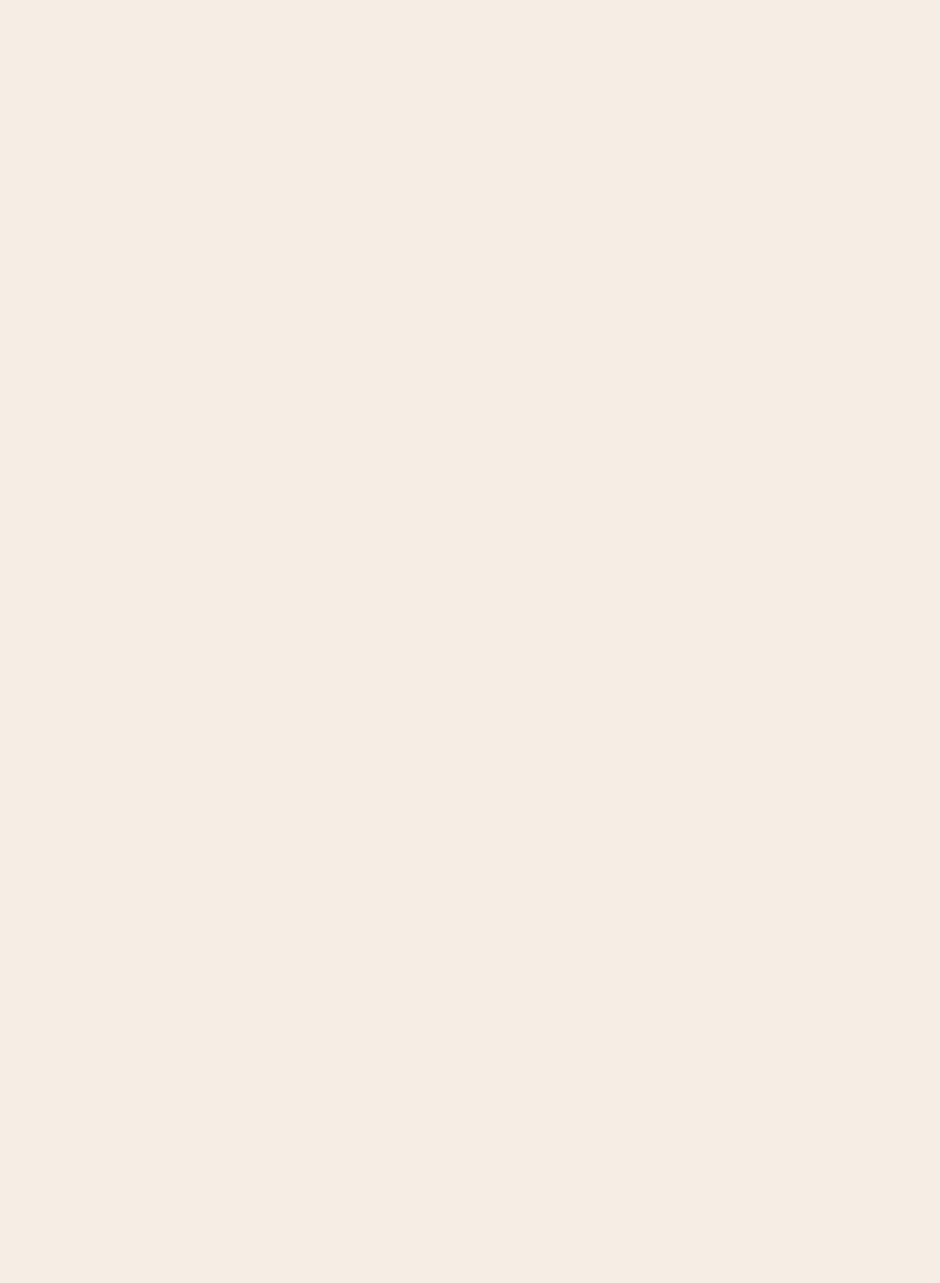
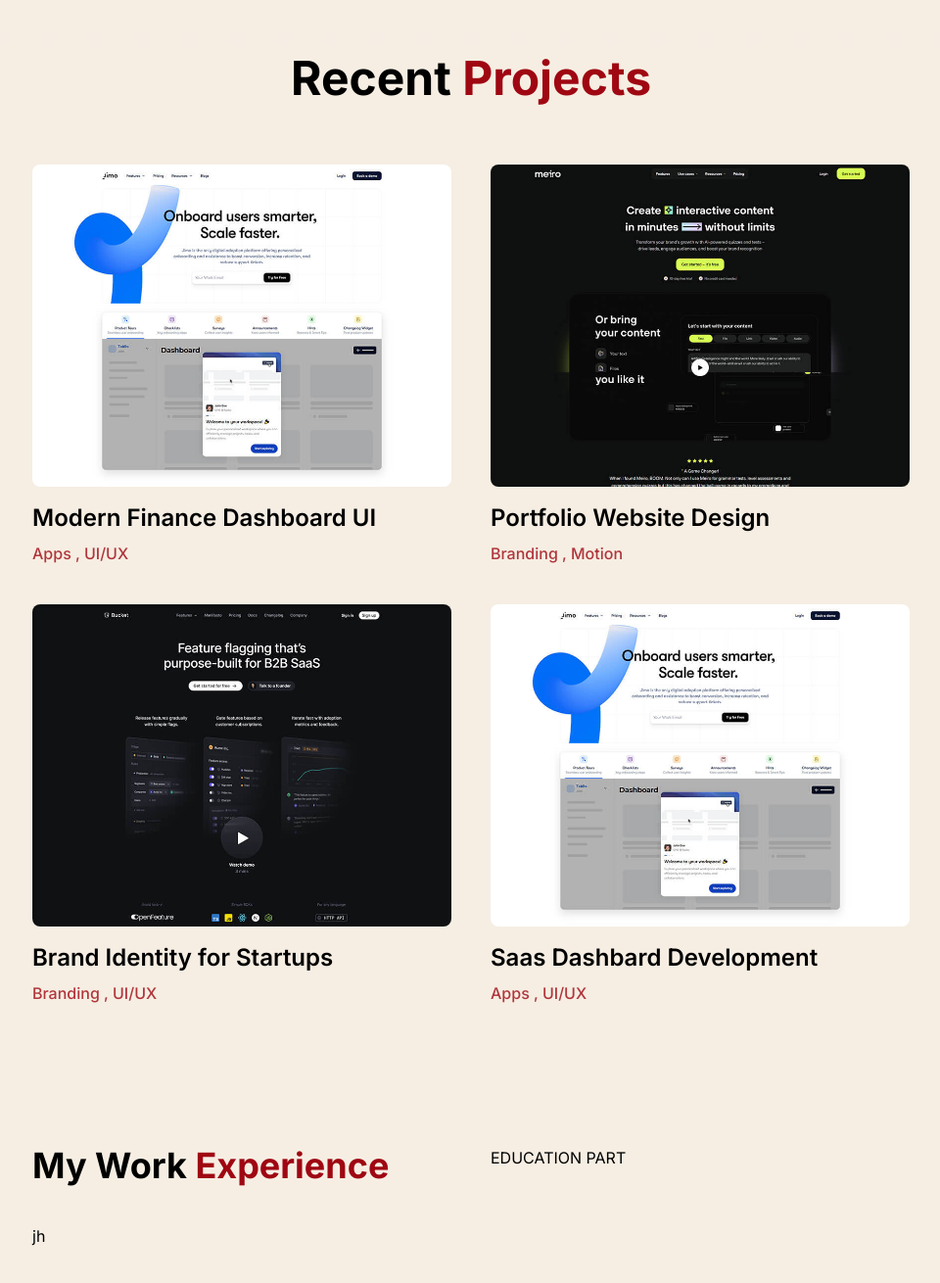
Before and after one commit to ZaraF26/Zara-Portfolio, a Next.js app: page / in a window 1280 px wide. Shown: the part 744-2054 px from the top of the page at 98% size, without its empty margins (159-1119 px from the left). Before the commit the page ends 800 px from the top, so only its background shows below. Built offline with nearby package versions, Linux system fonts and the light colour scheme.

Commit message:
added project section

```diff
--- a/app/layout.tsx
+++ b/app/layout.tsx
@@ -23,7 +23,7 @@ export default function RootLayout({
   return (
     <html lang="en">
       <body
-        className={`${font.className} antialiased bg-[#F6EEE5]`}>
+        className={`${font.className} antialiased bg-[#F6EEE3]`}>
           <ResponsiveNav/>
         {children}
         <Analytics/>
--- a/components/Home/Home.tsx
+++ b/components/Home/Home.tsx
@@ -1,9 +1,13 @@
 import React from 'react'
 import Hero from './Hero/Hero';
+import Projects from './Projects/Projects';
+import Resume from './Resume/Resume';
 
 const Home = () => {
   return <div className='overflow-hidden'>
     <Hero/>
+    <Projects/>
+    <Resume/>
   </div>
 };
 
--- /dev/null
+++ b/components/Home/Projects/Projects.tsx
@@ -0,0 +1,68 @@
+import React from 'react';
+import Image from 'next/image';
+
+const Projects = () => {
+  return <div className='pt016 pb-16'>
+      <h1 className='text-center text-2xl md:text-4xl xl:text-5xl font-bold text-black'>Recent
+        <span className='text-red-800'> Projects</span>
+        </h1>
+        <div className='w-[70%] mx-auto grid grid-cols-1 md:grid-cols-2 gap-10 mt-16'>
+            {/* Project 1 */}
+            <div>
+                <Image
+                src='/images/p1.jpg'
+                alt='img'
+                width={800} height={650}
+                className='rounded-lg'/>
+                <h1 className='mt-4 text-xl sm:text-2xl font-semibold text-black'>
+                    Modern Finance Dashboard UI
+                    </h1>
+                    <h1 className='pt-2 font-medium text-red-800/80 '>Apps , UI/UX</h1>
+            </div>
+
+             {/* Project 2 */}
+            <div>
+                <Image
+                src='/images/p2.jpg'
+                alt='img'
+                width={800} height={650}
+                className='rounded-lg'/>
+                <h1 className='mt-4 text-xl sm:text-2xl font-semibold text-black'>
+                    Portfolio Website Design
+                    </h1>
+                    <h1 className='pt-2 font-medium text-red-800/80 '>Branding , Motion</h1>
+            </div>
+
+            {/* Project 3*/}
+            <div>
+                <Image
+                src='/images/p3.jpg'
+                alt='img'
+                width={800} height={650}
+                className='rounded-lg'/>
+                <h1 className='mt-4 text-xl sm:text-2xl font-semibold text-black'>
+                    Brand Identity for Startups
+                    </h1>
+                    <h1 className='pt-2 font-medium text-red-800/80 '>Branding , UI/UX</h1>
+            </div>
+
+
+            {/* Project 4*/}
+             <div>
+                <Image
+                src='/images/p1.jpg'
+                alt='img'
+                width={800} height={650}
+                className='rounded-lg'/>
+                <h1 className='mt-4 text-xl sm:text-2xl font-semibold text-black'>
+                    Saas Dashbard Development
+                    </h1>
+                    <h1 className='pt-2 font-medium text-red-800/80 '>Apps , UI/UX</h1>
+            </div>
+
+        </div>
+    </div>
+
+};
+
+export default Projects;
--- /dev/null
+++ b/components/Home/Resume/Resume.tsx
@@ -0,0 +1,21 @@
+import React from 'react';
+import ResumeCard from './ResumeCard';
+
+const Resume = () => {
+  return <div className='pt-20 pb-16 '>
+    <div className='w-[90%] sm:w-[70%] mx-auto grid grid-cols-1 xl:grid-cols-2 gap-10'>
+        {/* Work Section */}
+        <div>
+            <h1 className='text-3xl sm:text-4xl font-bold text-black'>
+                My Work <span className='text-red-800'>Experience</span>
+                </h1>
+                <div className='mt-10'>jh</div>
+        </div>
+        {/* Education Section */}
+        <div>EDUCATION PART</div>
+    </div>
+  </div>
+
+};
+
+export default Resume;
--- /dev/null
+++ b/components/Home/Resume/ResumeCard.tsx
@@ -0,0 +1,8 @@
+import React from 'react'
+
+const ResumeCard = () => {
+  return <div>ResumeCard</div>
+
+};
+
+export default ResumeCard;
--- a/constant/constant.ts
+++ b/constant/constant.ts
@@ -12,14 +12,20 @@ export const NavLinks =[
     },
 
 
+    {
+        id:3,
+        url:"#",
+        label: "Resume",
+    },
+
      {
-        id:3,
+        id:4,
         url:"#",
         label: "About",
     },
 
      {
-        id:4,
+        id:5,
         url:"#",
         label: "Contact",
     },
```
